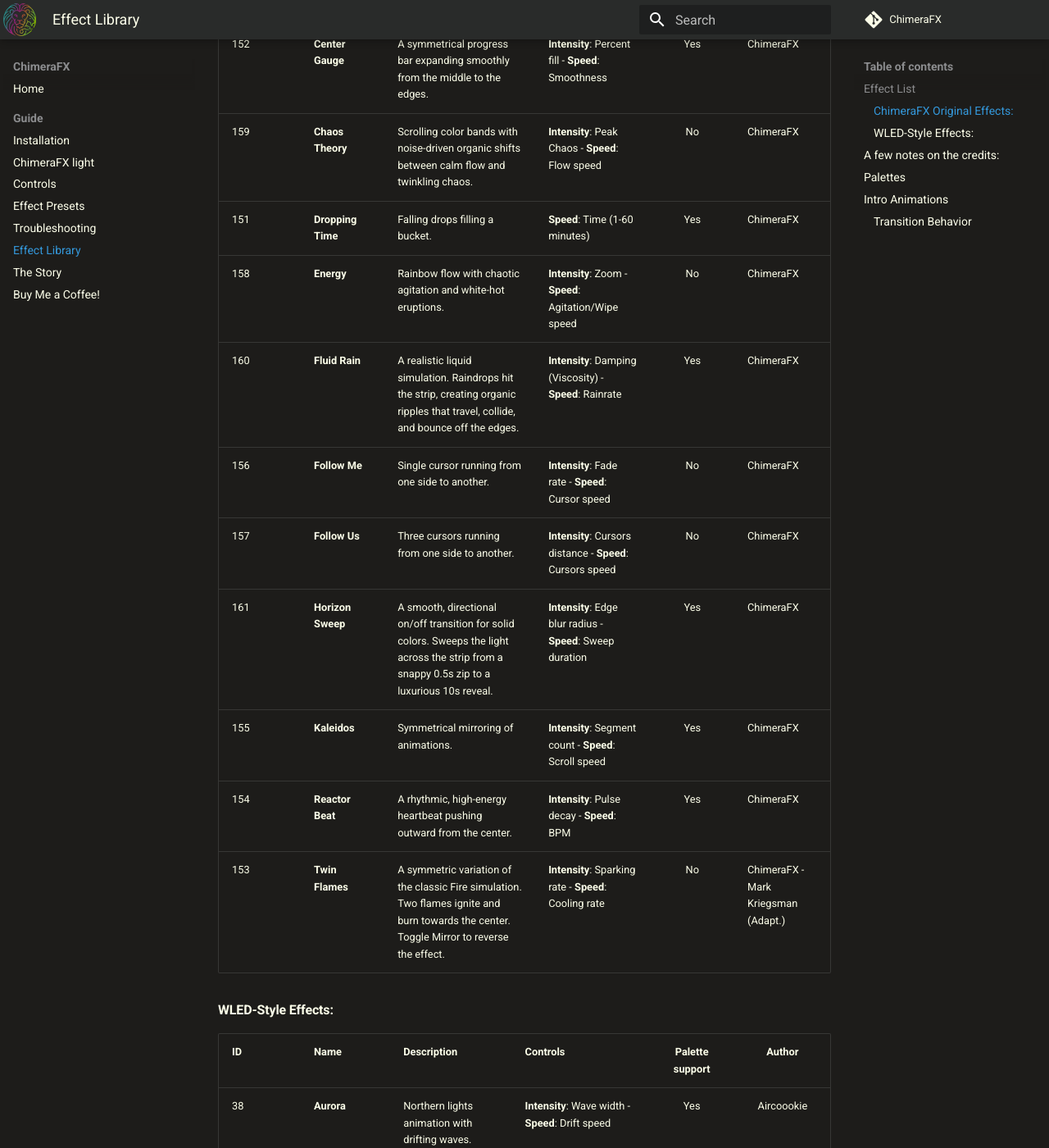
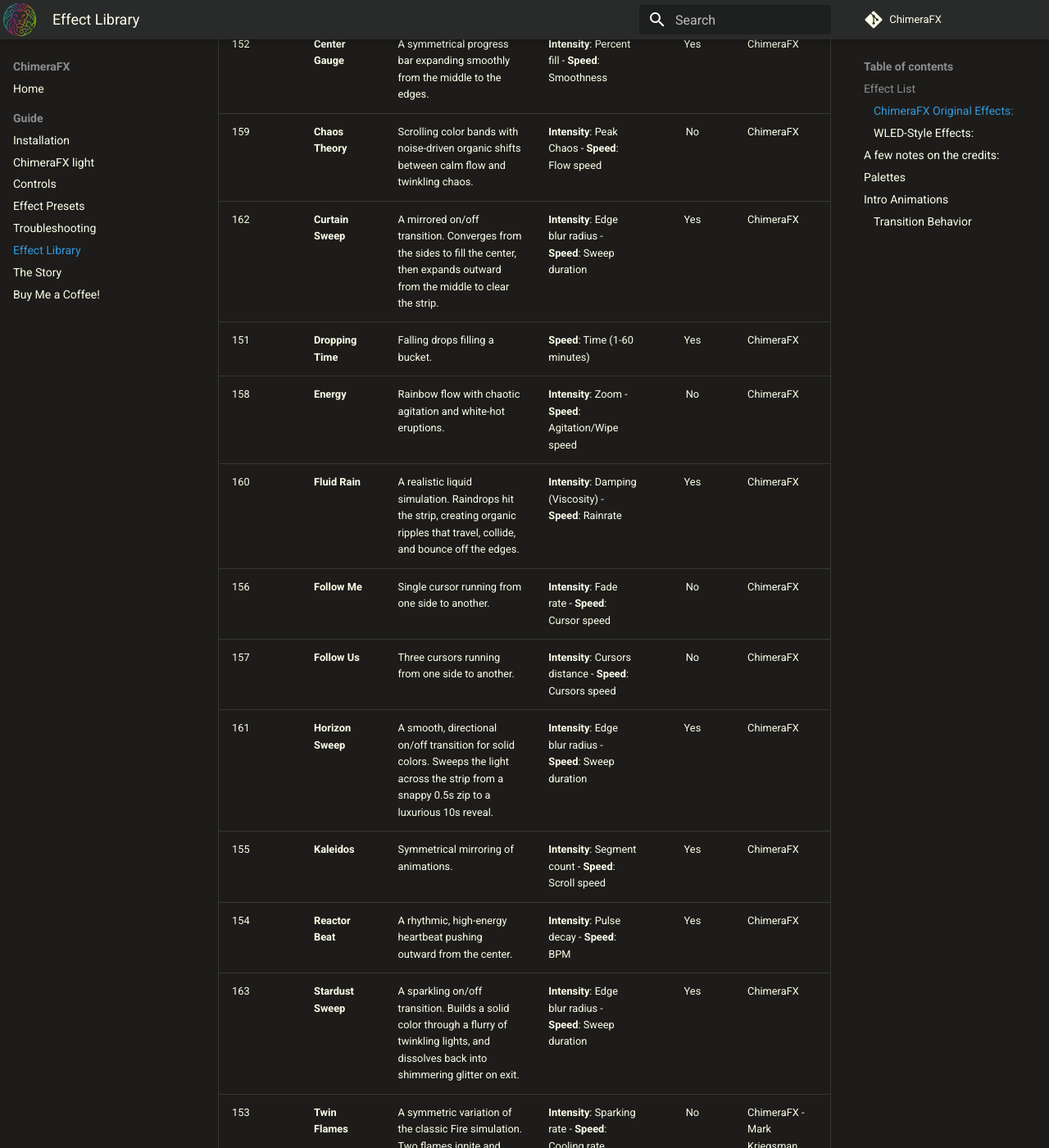
Before and after one commit to effelle/ChimeraFX, an MkDocs documentation site: the page built from docs/Effects-Library.md, in a window 1280 px wide and 1400 px high, scrolled down 555 px. Shown: the whole window at 82% size. Built offline with MkDocs 1.6.1 and Material for MkDocs 9.7.7, drawn with Linux system fonts in a browser that asks for light colours; comment, search, counter and statistics services are not loaded.

Commit message:
docs(effects): renamed monochromatic effects to Curtain Sweep and Stardust Sweep

```diff
--- a/chimera_fx_effects.yaml
+++ b/chimera_fx_effects.yaml
@@ -35,7 +35,7 @@
     effect_id: 152
 
 - addressable_cfx:
-    name: "Center Sweep"
+    name: "Curtain Sweep"
     effect_id: 162
 
 - addressable_cfx:
@@ -107,7 +107,7 @@
     effect_id: 87
 
 - addressable_cfx:
-    name: "Glitter Sweep"
+    name: "Stardust Sweep"
     effect_id: 163
 
 - addressable_cfx:
--- a/docs/Effects-Library.md
+++ b/docs/Effects-Library.md
@@ -13,6 +13,7 @@
 |:---|:---|:---|:---|:---:|:---|
 | 152 | **Center Gauge**| A symmetrical progress bar expanding smoothly from the middle to the edges. | **Intensity**: Percent fill - **Speed**: Smoothness | Yes | ChimeraFX |
 | 159 | **Chaos Theory** | Scrolling color bands with noise-driven organic shifts between calm flow and twinkling chaos. | **Intensity**: Peak Chaos - **Speed**: Flow speed | No | ChimeraFX |
+| 162 | **Curtain Sweep** | A mirrored on/off transition. Converges from the sides to fill the center, then expands outward from the middle to clear the strip. | **Intensity**: Edge blur radius - **Speed**: Sweep duration | Yes | ChimeraFX |
 | 151 | **Dropping Time**| Falling drops filling a bucket. | **Speed**: Time (1-60 minutes) | Yes | ChimeraFX |
 | 158 | **Energy** | Rainbow flow with chaotic agitation and white-hot eruptions. | **Intensity**: Zoom - **Speed**: Agitation/Wipe speed | No | ChimeraFX |
 | 160 | **Fluid Rain** | A realistic liquid simulation. Raindrops hit the strip, creating organic ripples that travel, collide, and bounce off the edges. | **Intensity**: Damping (Viscosity) - **Speed**: Rainrate | Yes | ChimeraFX |
@@ -21,6 +22,7 @@
 | 161 | **Horizon Sweep** | A smooth, directional on/off transition for solid colors. Sweeps the light across the strip from a snappy 0.5s zip to a luxurious 10s reveal. | **Intensity**: Edge blur radius - **Speed**: Sweep duration | Yes | ChimeraFX |
 | 155 | **Kaleidos** | Symmetrical mirroring of animations. | **Intensity**: Segment count - **Speed**: Scroll speed | Yes | ChimeraFX |
 | 154 | **Reactor Beat**| A rhythmic, high-energy heartbeat pushing outward from the center. | **Intensity**: Pulse decay - **Speed**: BPM | Yes | ChimeraFX |
+| 163 | **Stardust Sweep** | A sparkling on/off transition. Builds a solid color through a flurry of twinkling lights, and dissolves back into shimmering glitter on exit. | **Intensity**: Edge blur radius - **Speed**: Sweep duration | Yes | ChimeraFX |
 | 153 | **Twin Flames** | A symmetric variation of the classic Fire simulation. Two flames ignite and burn towards the center. Toggle Mirror to reverse the effect. | **Intensity**: Sparking rate - **Speed**: Cooling rate | No | ChimeraFX - Mark Kriegsman (Adapt.) |
 
 #### WLED-Style Effects:
```
Also changed, not shown: 1 other file.
